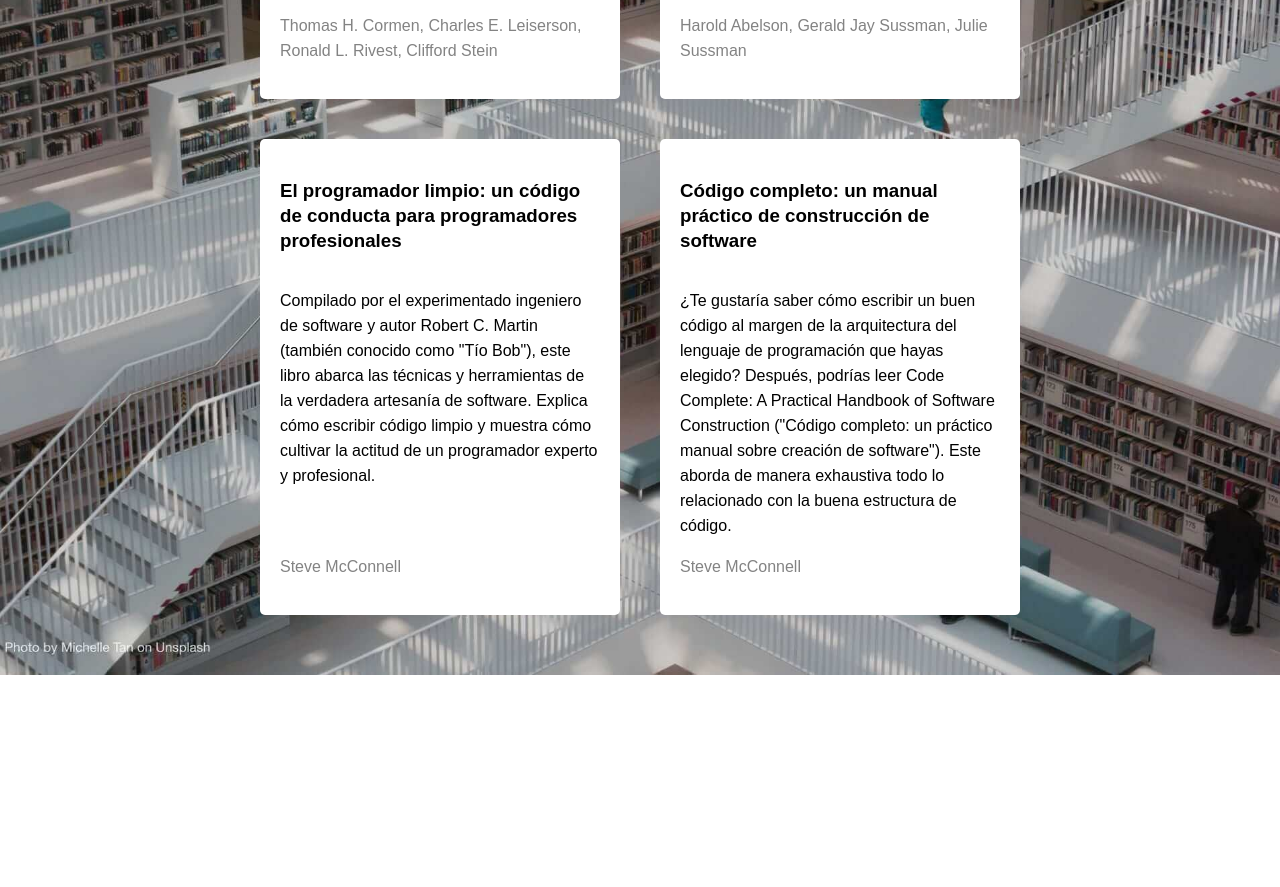
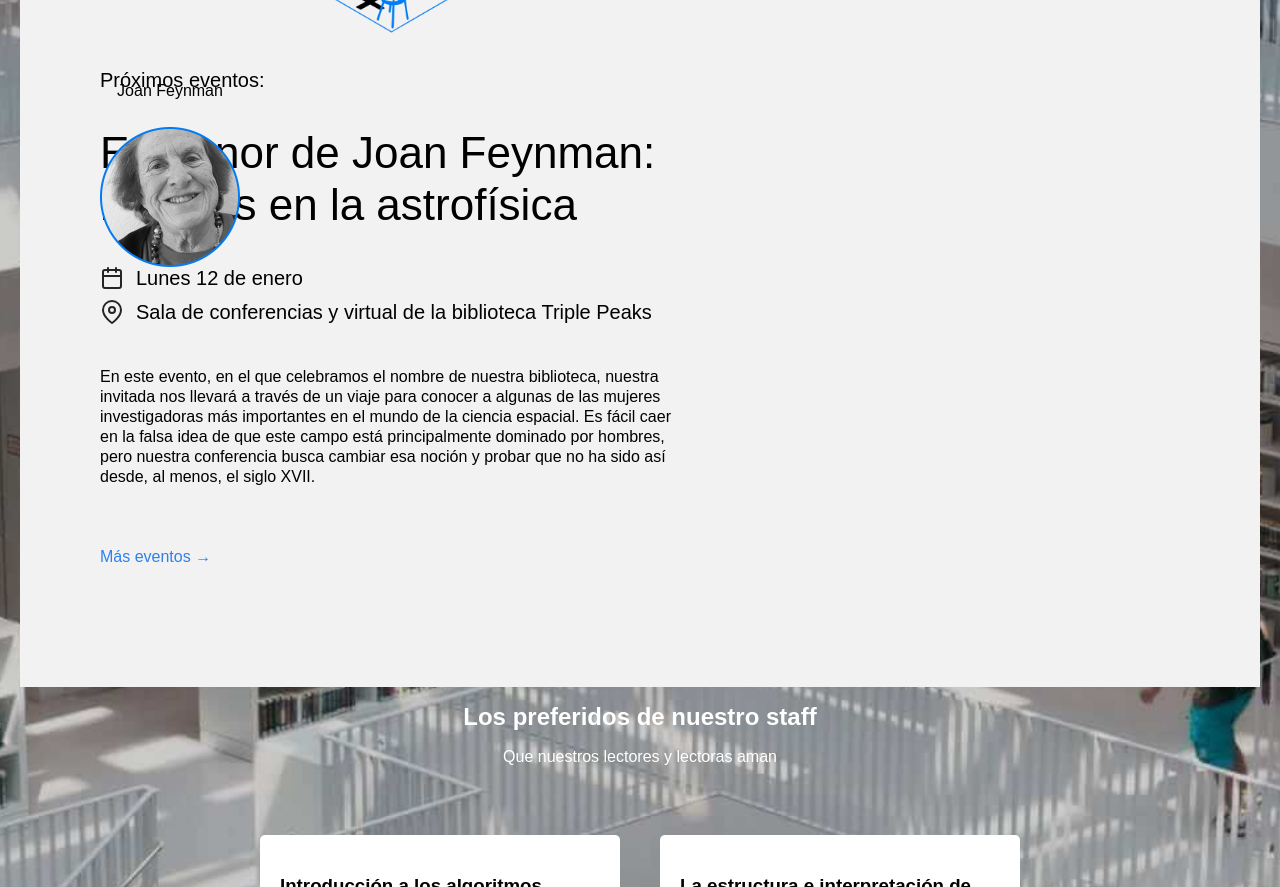
Before and after one commit to jocelineviesca-boop/web_project_library_es, a plain HTML site: page index.html in a window 1280 px wide. Shown: the part 1334-2221 px from the top of the page. Before the commit the page ends 2009 px from the top, so only its background shows below. Drawn offline with Linux system fonts and the light colour scheme.

Commit message:
cambios de acuerdo al brief

```diff
--- a/index.html
+++ b/index.html
@@ -60,6 +60,60 @@
 
       <main class="content">
         <section class="staff" id="staff">
+          <section class="events">
+            <div class="events__content">
+              <div class="events__cover">
+                <img
+                  src="./images/cafe.png"
+                  alt="Dibujo de una cafeteria"
+                  class="events__image"
+                />
+                <div class="person person_name_feynman">
+                  <p class="person_caption">Joan Feynman</p>
+                  <img
+                    src="./images/person_feynman.png"
+                    alt="Imagen de Feynman"
+                    class="person_image person__image_size_l"
+                  />
+                </div>
+              </div>
+              <h2 class="events__heading">Próximos eventos:</h2>
+              <h3 class="events__title">
+                En honor de Joan Feynman: mujeres en la astrofísica
+              </h3>
+              <div class="event-info events__info-section">
+                <div class="event-info__item">
+                  <img
+                    src="./images/icon_calendar.svg"
+                    alt="Calendar icon"
+                    class="event-info__icon"
+                  />
+                  <p class="event-info__text">Lunes 12 de enero</p>
+                </div>
+                <div class="event-info__item">
+                  <img
+                    src="./images/icon_pin.svg"
+                    alt="Pin icon"
+                    class="event-info__icon"
+                  />
+                  <p class="event-info__text">
+                    Sala de conferencias y virtual de la biblioteca Triple Peaks
+                  </p>
+                </div>
+              </div>
+              <p class="events__description">
+                En este evento, en el que celebramos el nombre de nuestra
+                biblioteca, nuestra invitada nos llevará a través de un viaje
+                para conocer a algunas de las mujeres investigadoras más
+                importantes en el mundo de la ciencia espacial. Es fácil caer en
+                la falsa idea de que este campo está principalmente dominado por
+                hombres, pero nuestra conferencia busca cambiar esa noción y
+                probar que no ha sido así desde, al menos, el siglo XVII.
+              </p>
+              <a href="#" class="events__more">Más eventos &rarr;</a>
+            </div>
+            <!-- Comienza a crear la composición aquí -->
+          </section>
           <h2 class="staff__title">Los preferidos de nuestro staff</h2>
           <p class="staff__subtitle">Que nuestros lectores y lectoras aman</p>
           <ul class="staff__cards">
--- a/styles/style.css
+++ b/styles/style.css
@@ -5,6 +5,7 @@
   font-family: Arial, sans-serif;
   font-size: 16px;
   line-height: 20px;
+  background-color: #ffffff;
 }
 
 .header {
@@ -139,3 +140,126 @@
 }
 .card__text {
 }
+.events {
+  padding: 100px 0 120px 80px;
+  display: flex;
+  align-items: start;
+  justify-content: space-between;
+  box-sizing: border-box;
+  background-color: #f2f2f2;
+}
+
+.events__content {
+  flex-basis: 580px;
+}
+
+.events__heading {
+  font-size: 20px;
+  font-weight: 500;
+  line-height: 30px;
+  margin: 0;
+}
+
+.events__title {
+  font-size: 44px;
+  font-weight: 500;
+  line-height: 52px;
+  margin: 32px 0 0;
+}
+
+.events__info-section {
+  margin-top: 32px;
+}
+
+.event-info__item {
+  display: flex;
+  align-items: center;
+  margin-bottom: 4px;
+  font-weight: 500;
+}
+
+.event-info__icon {
+  background-repeat: no-repeat;
+  background-position: center;
+  margin-right: 12px;
+  width: 24px;
+  height: 24px;
+}
+
+.event-info__text {
+  font-size: 20px;
+  font-weight: 500;
+  line-height: 30px;
+  margin: 0;
+}
+
+.events__description {
+  margin: 40px 0 60px;
+}
+
+.events__more {
+  color: #2f80ed;
+  text-decoration: none;
+}
+
+.events__cover {
+  flex-grow: 1;
+  flex-shrink: 0;
+  flex-basis: 780px;
+  max-width: 780px;
+  position: relative;
+}
+
+.events__image {
+  max-width: 100%;
+}
+
+.person {
+  position: absolute;
+  display: flex;
+  align-items: center;
+  flex-direction: column;
+  gap: 10px;
+}
+
+.person_name_feynman {
+  /* Utiliza los valores correctos de las propiedades top/right/bottom/left para posicionar el elemento */
+}
+
+.person_name_burbidge {
+  /* Utiliza los valores correctos de las propiedades top/right/bottom/left para posicionar el elemento */
+}
+
+.person_name_cannon {
+  /* Utiliza los valores correctos de las propiedades top/right/bottom/left para posicionar el elemento */
+}
+
+.person_name_mitchell {
+  /* Utiliza los valores correctos de las propiedades top/right/bottom/left para posicionar el elemento */
+}
+
+.person_name_tarter {
+  /* Utiliza los valores correctos de las propiedades top/right/bottom/left para posicionar el elemento */
+}
+
+.person__image {
+  max-width: 100%;
+}
+
+.person__image_size_l {
+  width: 140px;
+}
+
+.person__image_size_m {
+  width: 100px;
+}
+
+.person__image_size_s {
+  width: 80px;
+}
+
+.person__caption {
+  text-align: center;
+  font-size: 14px;
+  margin: 0;
+}
```
